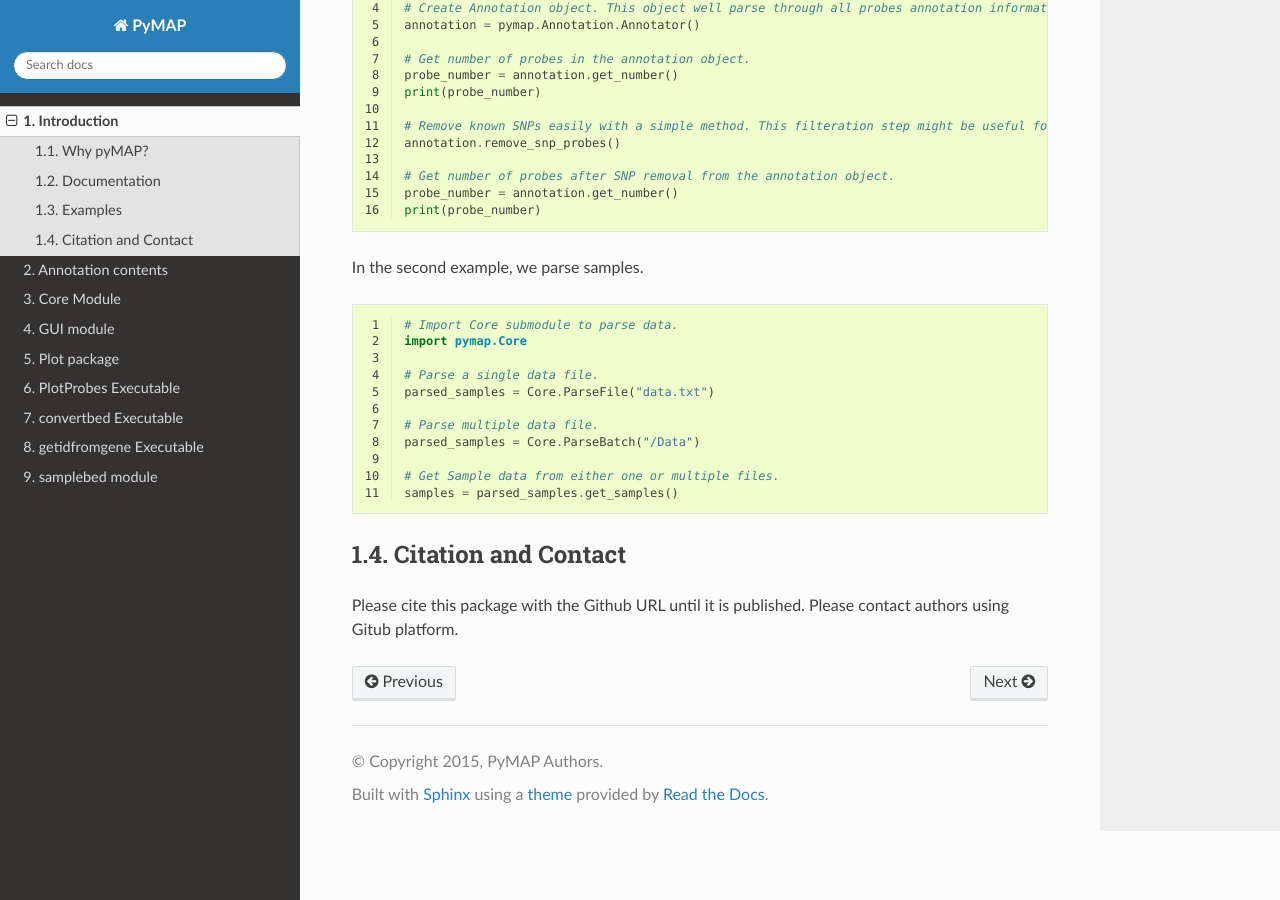
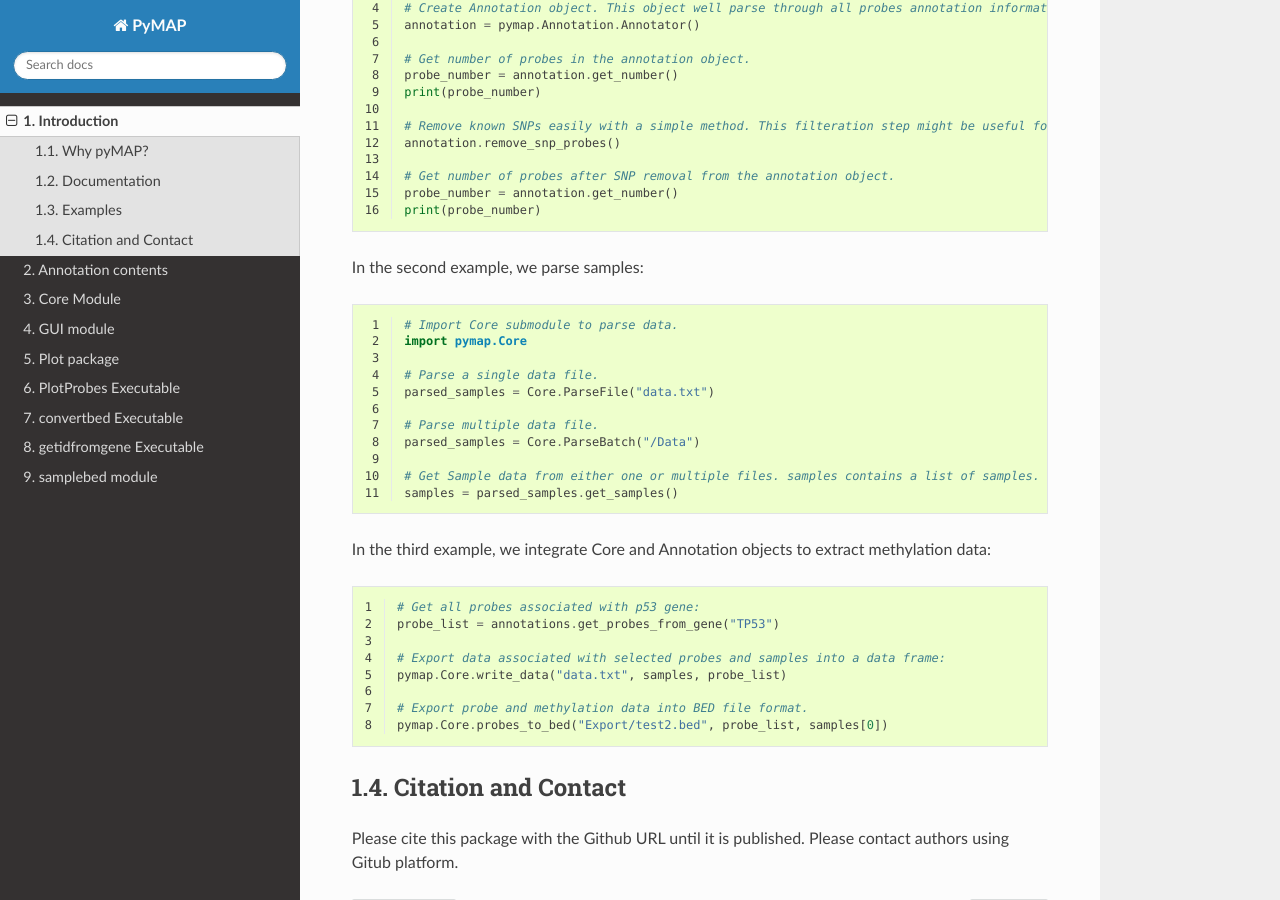
Before and after one commit to AminMahpour/PyMAP, a Sphinx documentation site: the page built from docs/Introduction.rst, in a window 1280 px wide and 900 px high, scrolled down 703 px. Built offline with Sphinx 7.4.7 and the Read the Docs theme 2.0.0, drawn with Linux system fonts in a browser that asks for light colours.

Commit message:
improving documentations.

```diff
--- a/docs/Introduction.rst
+++ b/docs/Introduction.rst
@@ -38,7 +38,7 @@ In the first example, we will create an annotation object that you can use to ex
     probe_number = annotation.get_number()
     print(probe_number)
 
-In the second example, we parse samples.
+In the second example, we parse samples:
 
 ..  code-block:: python
     :linenos:
@@ -52,12 +52,22 @@ In the second example, we parse samples.
     # Parse multiple data file.
     parsed_samples = Core.ParseBatch("/Data")
 
-    # Get Sample data from either one or multiple files.
+    # Get Sample data from either one or multiple files. samples contains a list of samples. Please see sample object documentations.
     samples = parsed_samples.get_samples()
 
+In the third example, we integrate Core and Annotation objects to extract methylation data:
 
+..  code-block:: python
+    :linenos:
 
+    # Get all probes associated with p53 gene:
+    probe_list = annotations.get_probes_from_gene("TP53")
 
+    # Export data associated with selected probes and samples into a data frame:
+    pymap.Core.write_data("data.txt", samples, probe_list)
+
+    # Export probe and methylation data into BED file format.
+    pymap.Core.probes_to_bed("Export/test2.bed", probe_list, samples[0])
 
 
 
```
